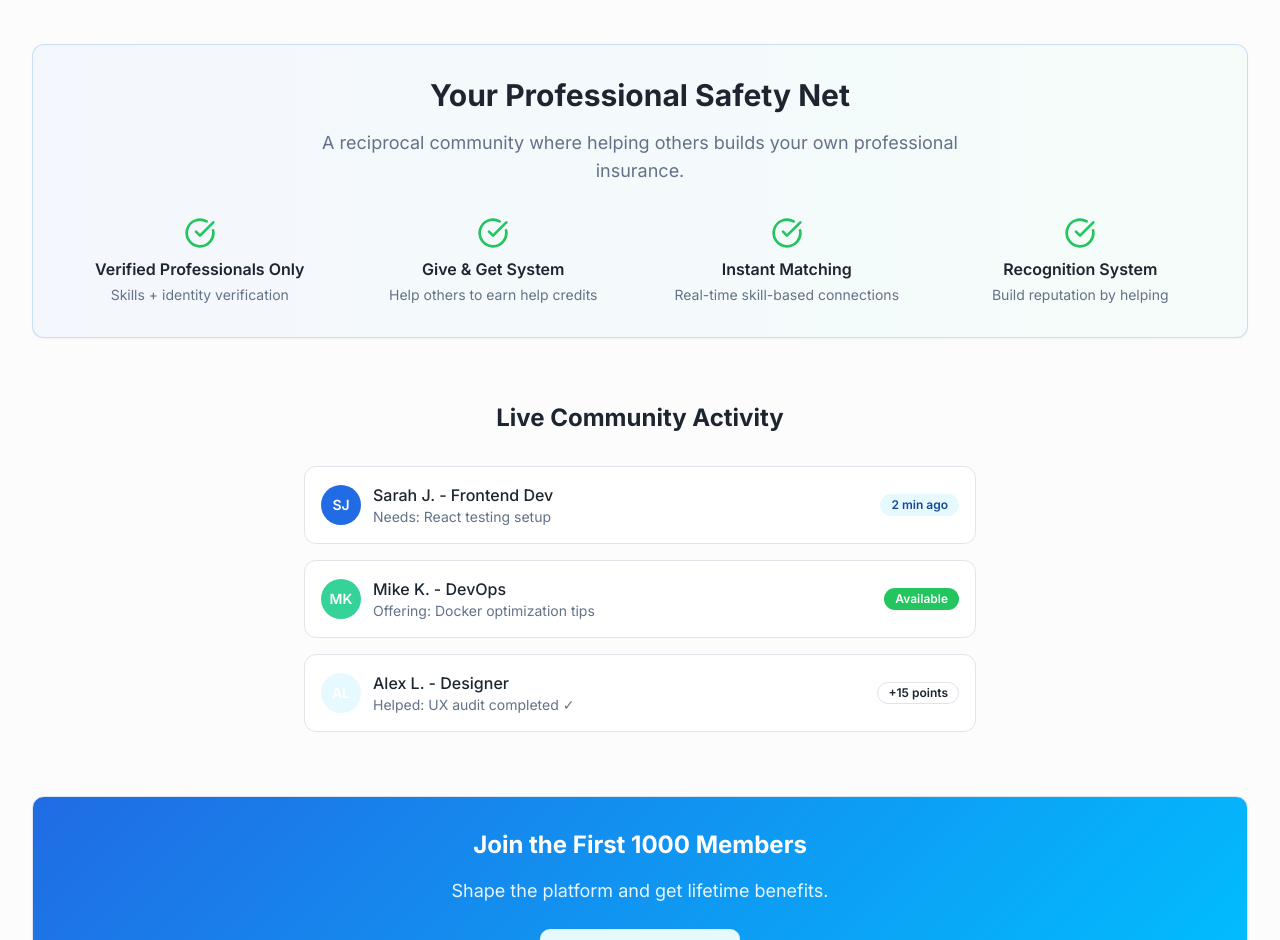
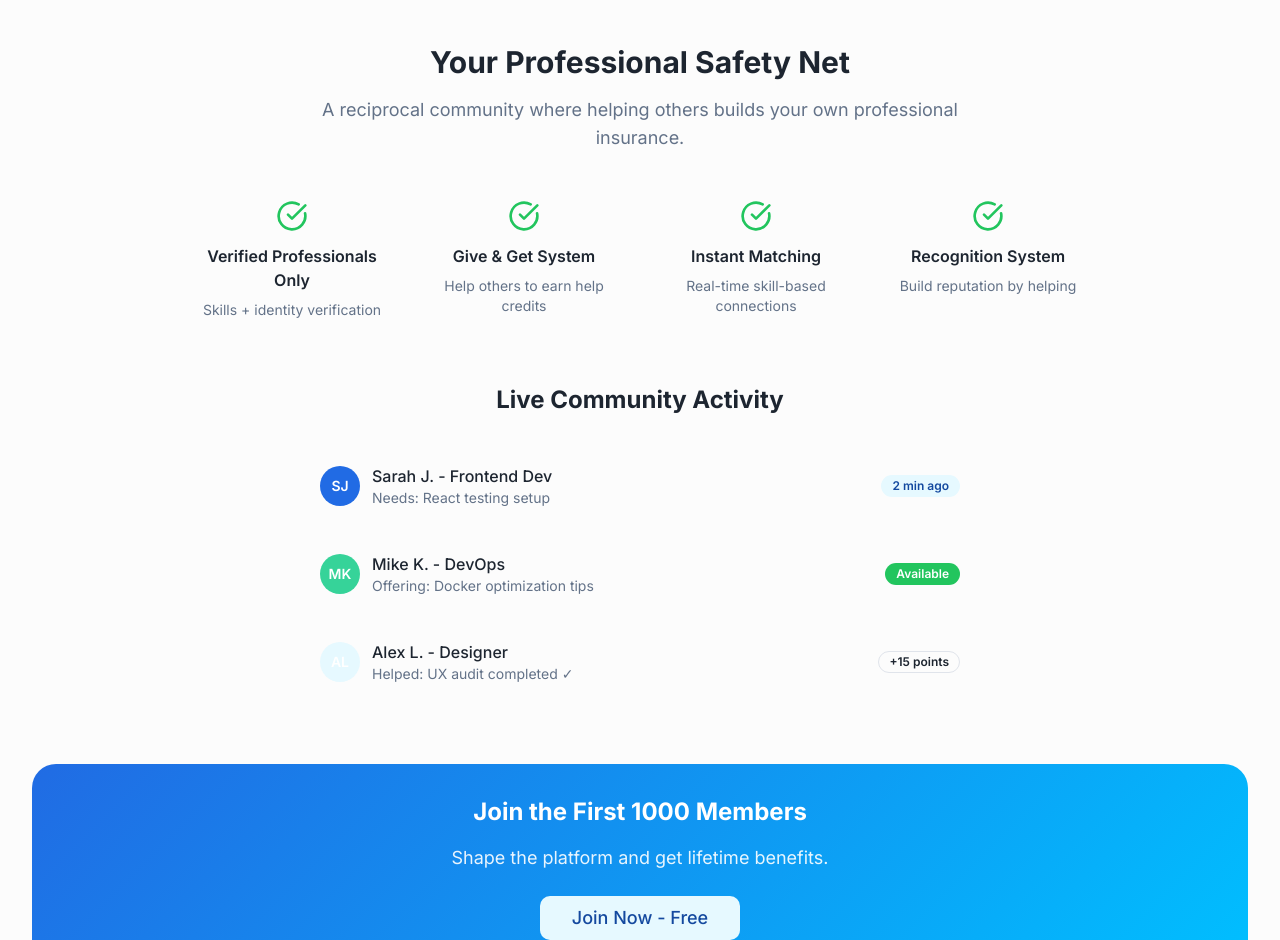
Before and after one commit to mrumranshaikh-official/helppro, a React (Vite) app: page / in a window 1280 px wide. Shown: the part 1860-2800 px from the top of the page. Built offline with nearby package versions, Linux system fonts and the light colour scheme; a web font is replaced by a local one.

Commit message:
Remove box sections
Remove redundant box sections from the website to streamline the UI and improve user experience.

```diff
--- a/src/components/validation-section.tsx
+++ b/src/components/validation-section.tsx
@@ -56,43 +56,41 @@ const ValidationSection = () => {
 
         {/* What Makes Us Different */}
         <div className="mb-16">
-          <Card className="p-8 bg-gradient-to-r from-primary/5 to-accent/5 border-primary/20">
-            <div className="text-center mb-8">
+          <div className="text-center mb-12">
             <h3 className="text-3xl font-bold mb-4">Your Professional Safety Net</h3>
             <p className="text-muted-foreground text-lg max-w-2xl mx-auto">
               A reciprocal community where helping others builds your own professional insurance.
             </p>
           </div>
-            <div className="grid grid-cols-1 md:grid-cols-2 lg:grid-cols-4 gap-6">
+          <div className="grid grid-cols-1 md:grid-cols-2 lg:grid-cols-4 gap-8 max-w-4xl mx-auto">
             <div className="text-center">
-                <CheckCircle className="w-8 h-8 text-green-500 mx-auto mb-2" />
-                <h4 className="font-semibold mb-1">Verified Professionals Only</h4>
+              <CheckCircle className="w-8 h-8 text-green-500 mx-auto mb-3" />
+              <h4 className="font-semibold mb-2">Verified Professionals Only</h4>
               <p className="text-sm text-muted-foreground">Skills + identity verification</p>
             </div>
             <div className="text-center">
-                <CheckCircle className="w-8 h-8 text-green-500 mx-auto mb-2" />
-                <h4 className="font-semibold mb-1">Give & Get System</h4>
+              <CheckCircle className="w-8 h-8 text-green-500 mx-auto mb-3" />
+              <h4 className="font-semibold mb-2">Give & Get System</h4>
               <p className="text-sm text-muted-foreground">Help others to earn help credits</p>
             </div>
             <div className="text-center">
-                <CheckCircle className="w-8 h-8 text-green-500 mx-auto mb-2" />
-                <h4 className="font-semibold mb-1">Instant Matching</h4>
+              <CheckCircle className="w-8 h-8 text-green-500 mx-auto mb-3" />
+              <h4 className="font-semibold mb-2">Instant Matching</h4>
               <p className="text-sm text-muted-foreground">Real-time skill-based connections</p>
             </div>
             <div className="text-center">
-                <CheckCircle className="w-8 h-8 text-green-500 mx-auto mb-2" />
-                <h4 className="font-semibold mb-1">Recognition System</h4>
+              <CheckCircle className="w-8 h-8 text-green-500 mx-auto mb-3" />
+              <h4 className="font-semibold mb-2">Recognition System</h4>
               <p className="text-sm text-muted-foreground">Build reputation by helping</p>
             </div>
           </div>
-          </Card>
         </div>
 
         {/* Live Community Activity */}
         <div className="mb-16">
           <h3 className="text-2xl font-bold text-center mb-8">Live Community Activity</h3>
-          <div className="space-y-4 max-w-2xl mx-auto">
-            <div className="flex items-center justify-between p-4 bg-background rounded-lg border">
+          <div className="space-y-3 max-w-2xl mx-auto">
+            <div className="flex items-center justify-between p-4 rounded-lg hover:bg-muted/20 transition-colors">
               <div className="flex items-center space-x-3">
                 <div className="w-10 h-10 bg-primary rounded-full flex items-center justify-center">
                   <span className="text-white text-sm font-semibold">SJ</span>
@@ -104,7 +102,7 @@ const ValidationSection = () => {
               </div>
               <Badge variant="secondary">2 min ago</Badge>
             </div>
-            <div className="flex items-center justify-between p-4 bg-background rounded-lg border">
+            <div className="flex items-center justify-between p-4 rounded-lg hover:bg-muted/20 transition-colors">
               <div className="flex items-center space-x-3">
                 <div className="w-10 h-10 bg-accent rounded-full flex items-center justify-center">
                   <span className="text-white text-sm font-semibold">MK</span>
@@ -116,7 +114,7 @@ const ValidationSection = () => {
               </div>
               <Badge className="bg-green-500 text-white">Available</Badge>
             </div>
-            <div className="flex items-center justify-between p-4 bg-background rounded-lg border">
+            <div className="flex items-center justify-between p-4 rounded-lg hover:bg-muted/20 transition-colors">
               <div className="flex items-center space-x-3">
                 <div className="w-10 h-10 bg-secondary rounded-full flex items-center justify-center">
                   <span className="text-white text-sm font-semibold">AL</span>
@@ -132,7 +130,7 @@ const ValidationSection = () => {
         </div>
 
         {/* Join CTA */}
-        <Card className="p-8 text-center bg-gradient-primary">
+        <div className="p-8 text-center bg-gradient-primary rounded-3xl">
           <h3 className="text-2xl font-bold text-white mb-4">Join the First 1000 Members</h3>
           <p className="text-white/90 text-lg mb-6">
             Shape the platform and get lifetime benefits.
@@ -140,7 +138,7 @@ const ValidationSection = () => {
           <Button variant="secondary" size="lg" className="text-lg px-8">
             Join Now - Free
           </Button>
-        </Card>
+        </div>
       </div>
     </section>
   );
```
Lines whose indentation alone changed are shown as unchanged.
